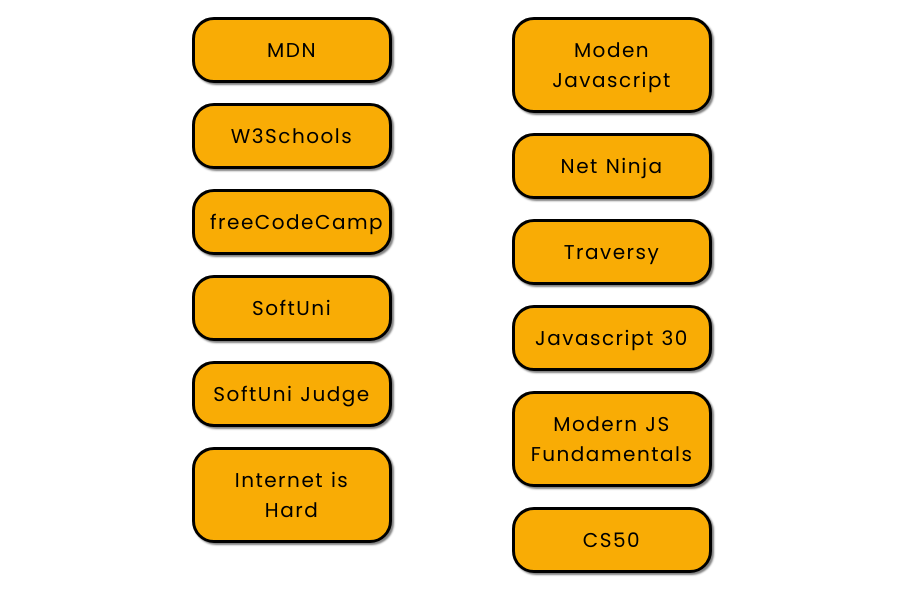
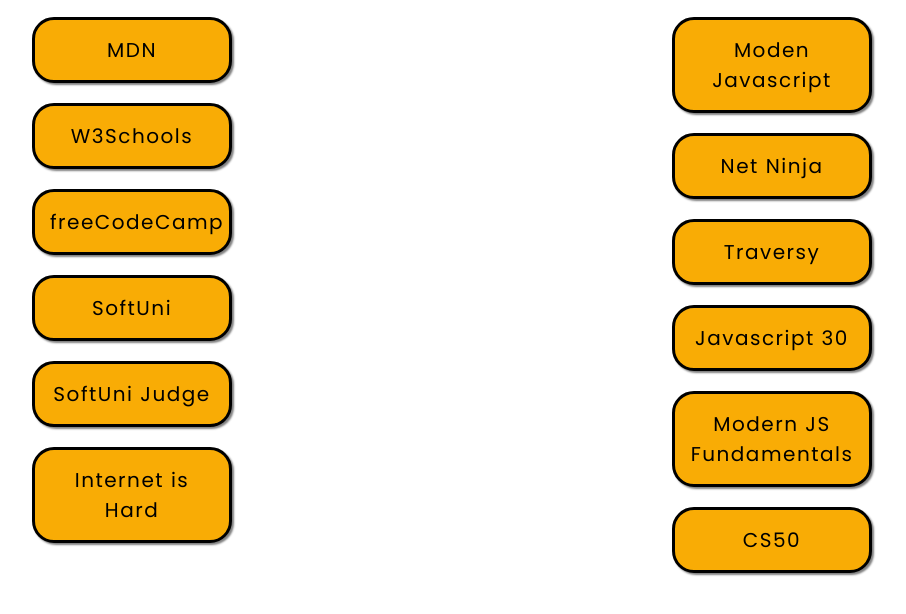
Before and after one commit to Btwonu/buttons, a plain HTML site: page index.html in a window 1280 px wide. Shown: the part 86-700 px from the top of the page, without its empty margins (188-1094 px from the left). Drawn offline with Linux system fonts and the light colour scheme.

Commit message:
rearranged with flexbox

```diff
--- a/styles/main.css
+++ b/styles/main.css
@@ -3,32 +3,34 @@
   margin: 0;
   box-sizing: border-box;
 }
+
 body {
   font-family: 'Poppins';
   /* background-color: #F2F6FC; */
 }
+@media (max-width: 700px) {
   .page {
-  width: 100%;
-  margin: 0px auto;
+    /* width: 100%;
+    margin: 0px auto; */
+    display: flex;
+    flex-flow: column nowrap;
+  }
+}
+@media (min-width: 700px) {
+  .button-wrapper {
+    display: flex;
+    flex-flow: row nowrap;
+    justify-content: space-around;
+  }
+}
 
-}
-.greeting{
+.greeting {
   text-align: center;
   font-size: 22px;
   margin: 0px auto 20px;
 }
 
-.button-wrapper {
-  width: 50%;
-  margin: auto;
-}
-
-.page div {
-  width: 50%;
-}
-
-
-.button a{
+.button a {
   font-size: 20px;
   letter-spacing: 1.5px;
   text-decoration: none;
@@ -50,30 +52,17 @@ body {
   color: #000;
   text-decoration: none;
 }
+
 .button a:visited {
   color: #000;
 }
-.button a:active,
-button a:visited:active {
+
+.button a:active, button a:visited:active {
   background-color: red;
 }
-.button a:hover,
-button a:visited:hover{
+
+.button a:hover, button a:visited:hover {
   /* background-color: #F19603; #F79D02; */
   background-color: black;
   color: #fff;
 }
-
-.button {
-  float: left;
-}
-
-/* @media screen and (max-width: 800px) {
-  .page div {
-    width: auto;
-  }
-  .button.secondary {
-    float: none;
-
-  }
-} */
```
Also changed, not shown: index.html (+0 -1 lines). Lines whose indentation alone changed are shown as unchanged.
